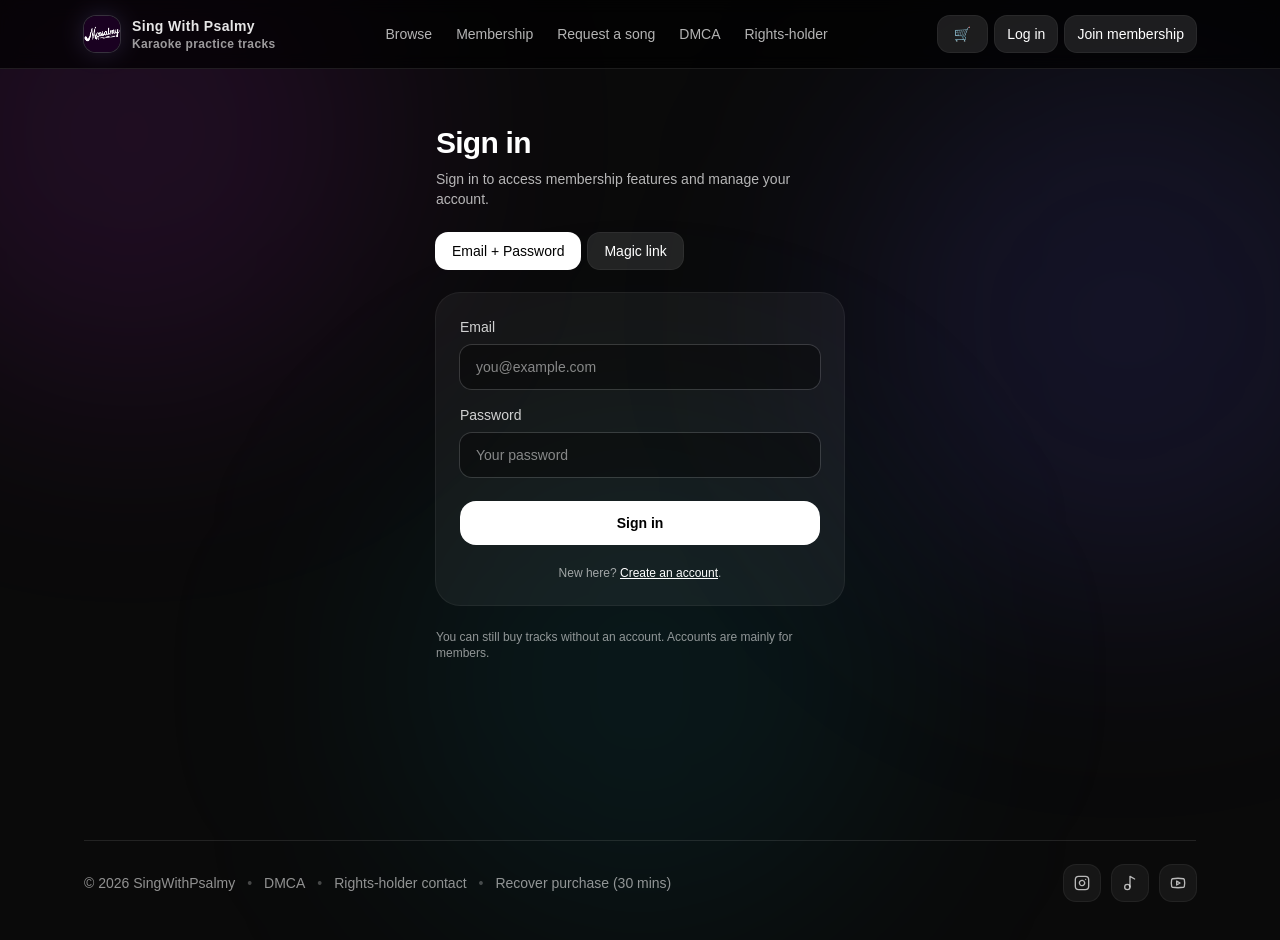
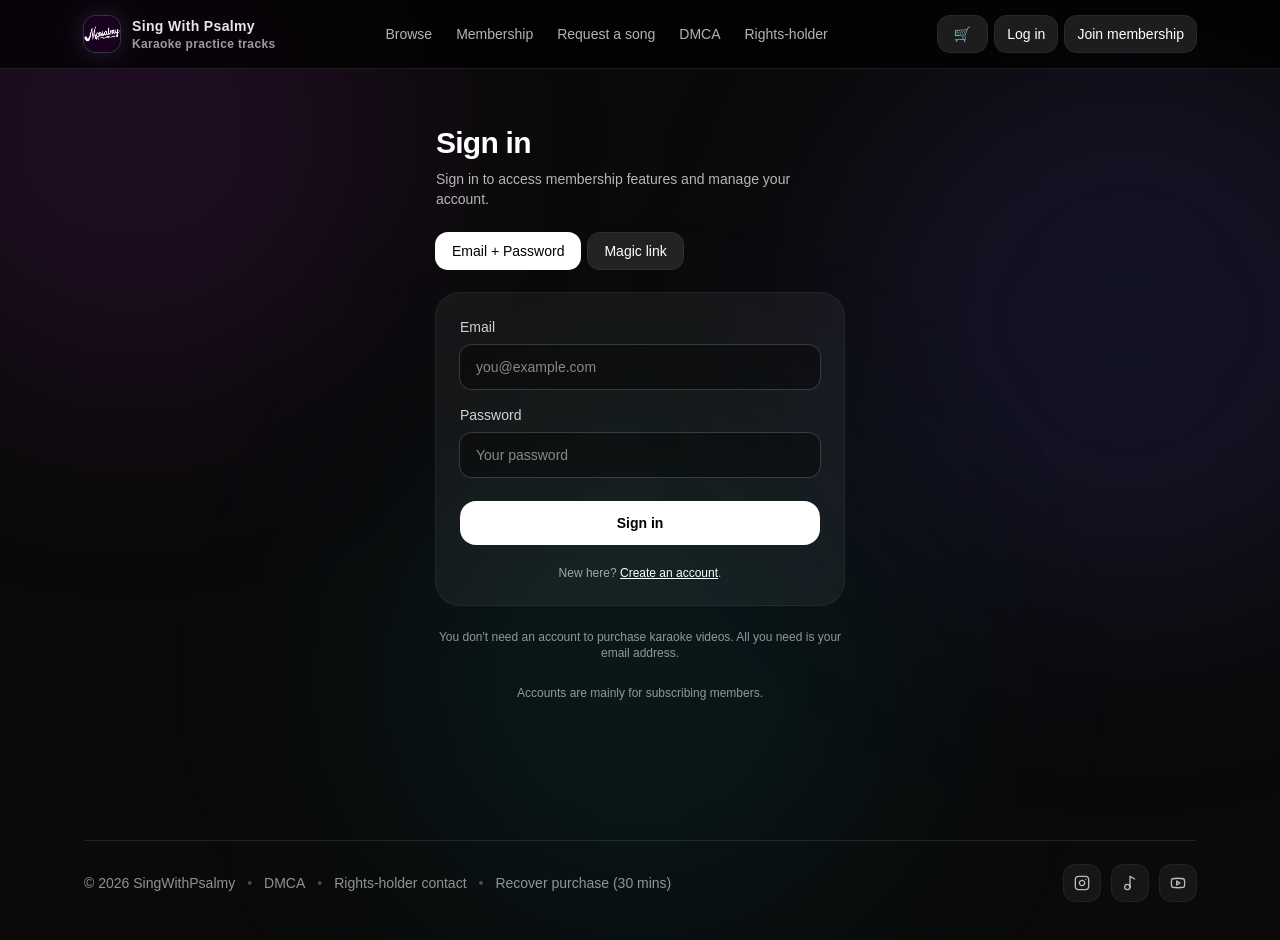
Before and after one commit to McPsalmy/singwithpsalmy, a Next.js app: page /signin in a window 1280 px wide. Built offline with nearby package versions, Linux system fonts and the light colour scheme; no server answers.

Commit message:
signup final

```diff
--- a/app/signin/page.tsx
+++ b/app/signin/page.tsx
@@ -150,8 +150,11 @@ export default function SignInPage() {
 
         </form>
 
-       <p className="mt-6 text-xs text-white/55">
-  You can still buy tracks without an account. Accounts are mainly for members.
+       <p className="mt-6 text-xs text-center text-white/55">
+  You don't need an account to purchase karaoke videos. All you need is your email address.
+</p>
+<p className="mt-6 text-xs text-center text-white/55">
+  Accounts are mainly for subscribing members.
 </p>
       </section>
     </main>
```
